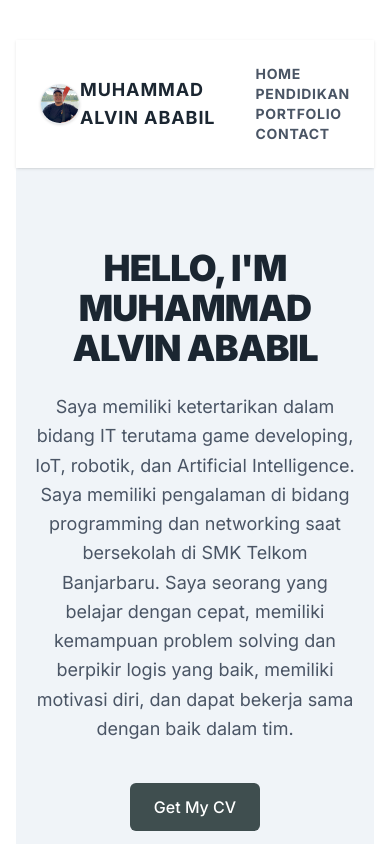
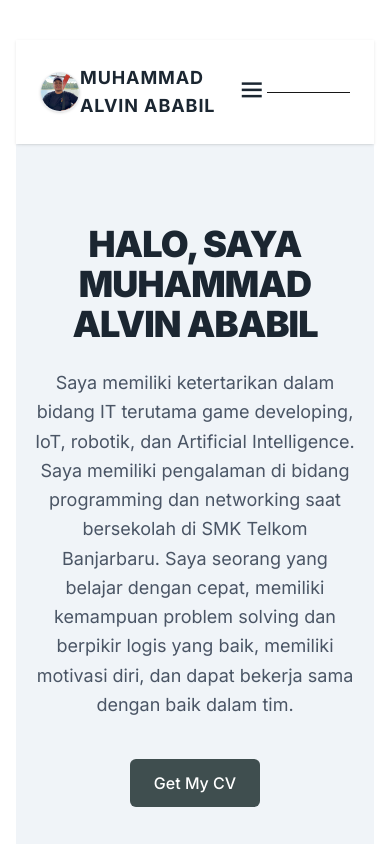
Before and after one commit to NeoRyumasil/WebPortofolio, a Next.js app: page / in a window 390 px wide. Shown: the top 844 px of the page. Built offline with nearby package versions, Linux system fonts and the light colour scheme.

Commit message:
ADD : Hamburger Icon For Mobile

```diff
--- a/src/app/page.tsx
+++ b/src/app/page.tsx
@@ -48,7 +48,7 @@ export default function Home() {
           {experienceData.map((exp, index) => (
             <InfoCard key={index}>
               <div className="flex flex-col md:flex-row md:justify-between md:items-center mb-2">
-                <h4 className="font-bold text-lg text-[#1B2631]">{exp.role}, {exp.place}</h4>
+                <h4 className="font-bold text-lg text-[#1B2631] max-w-xl">{exp.role}, {exp.place}</h4>
                 <span className="text-xs font-medium text-gray-500 bg-gray-100 px-2 py-1 rounded">{exp.duration}</span>
               </div>
               <p className="text-gray-800">{exp.desc}</p>
@@ -60,7 +60,7 @@ export default function Home() {
           {organizationData.map((org, index) => (
             <InfoCard key={index}>
               <div className="flex flex-col md:flex-row md:justify-between md:items-center mb-2">
-                <h4 className="font-bold text-lg text-[#1B2631]">{org.role}, {org.organization}</h4>
+                <h4 className="font-bold text-lg text-[#1B2631] max-w-2xl">{org.role}, {org.organization}</h4>
                 <span className="text-xs font-medium text-gray-500 bg-gray-100 px-2 py-1 rounded">{org.duration}</span>
               </div>
               <p className="text-gray-700 leading-relaxed">{org.desc}</p>
--- a/src/components/HeroSection.tsx
+++ b/src/components/HeroSection.tsx
@@ -8,11 +8,11 @@ export default function HeroSection() {
 
             {/* Header Section */}
             <h1 className="text-4xl md:text-6xl text-[#1B2631] font-black mb-6 uppercase tracking-tight">
-                Hello, I&apos;m {profileData.name}
+                Halo, Saya {profileData.name}
             </h1>
 
             {/* Subtitle Section */}
-            <p className="text-lg md:text-xl text-gray-600 max-w-3xl leading-relaxed mb-10">
+            <p className="text-lg md:text-xl text-gray-600 max-w-5xl leading-relaxed mb-10">
                 {profileData.desc}
             </p>
 
--- a/src/components/NavBar.tsx
+++ b/src/components/NavBar.tsx
@@ -1,7 +1,12 @@
+'use client';
+
+import { useState } from "react";
 import Image from "next/image";
 import { profileData } from "@/data/content";
 
 export default function NavBar() {
+    const [isOpen, setIsOpen] = useState(false);
+
     return (
         <nav className="flex justify-between items-center py-6 px-6 md:px-12 bg-white sticky top-0 z-50 shadow-sm">
 
@@ -23,12 +28,29 @@ export default function NavBar() {
             </span>
 
             {/* Menu Button */}
-            <ul className="dhidden md:flex gap-6 md:gap-8 text-sm font-bold text-gray-600 tracking-wider">
+            <ul className="hidden md:flex gap-8 md:gap-8 text-sm font-bold text-gray-600 tracking-wider">
                 <li className="hover:text-[#1B2631] cursor-pointer transition-colors">HOME</li>
                 <li className="hover:text-[#1B2631] cursor-pointer transition-colors">PENDIDIKAN</li>
                 <li className="hover:text-[#1B2631] cursor-pointer transition-colors">PORTFOLIO</li>
                 <li className="hover:text-[#1B2631] cursor-pointer transition-colors">CONTACT</li>
             </ul>
+
+            {/* Hamburger Icon */}
+            <div className="md:hidden flex items-center">
+                <button onClick={() => setIsOpen(!isOpen)} className="text-3xl text-[#1B2631] focus:outline-none">
+                    <i className={`bx ${isOpen ? 'bx-x' : 'bx-menu'}`}></i>
+                </button>
+            </div>
+
+            {/* Mobile Menu Button */}
+            <div className={`md:hidden bg-white border-t transition-all duration-300 ease-in-out overflow-hidden ${isOpen ? 'max-h-64' : 'max-h-0'}`}>
+                <ul className="flex flex-col text-right p-6 gap-4 text-sm text-gray-600 tracking-wider">
+                    <li className="hover:text-[#1B2631] cursor-pointer" onClick={() => setIsOpen(false)}>HOME</li>
+                    <li className="hover:text-[#1B2631] cursor-pointer" onClick={() => setIsOpen(false)}>PENDIDIKAN</li>
+                    <li className="hover:text-[#1B2631] cursor-pointer" onClick={() => setIsOpen(false)}>PORTFOLIO</li>
+                    <li className="hover:text-[#1B2631] cursor-pointer" onClick={() => setIsOpen(false)}>CONTACT</li>
+                </ul>
+            </div>
         </nav>
     );
 }
```
